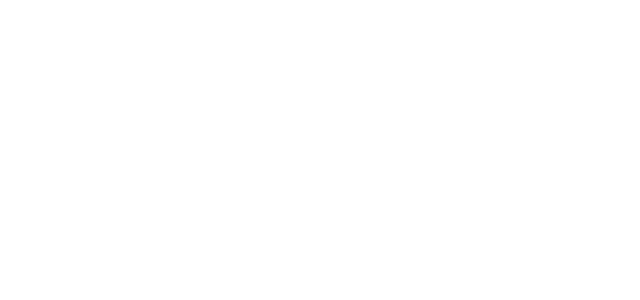
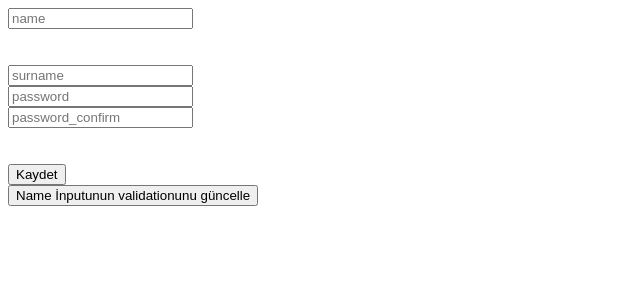
Before and after one commit to ommer1321/my-angular-project, an Angular app: page / in a window 1280 px wide. Shown: the top 300 px of the page, without its empty margins (0-640 px from the left). Built offline with nearby package versions, Linux system fonts and the light colour scheme.

Commit message:
ders - 16

```diff
--- a/src/app/app.component.ts
+++ b/src/app/app.component.ts
@@ -96,6 +96,17 @@
 <!-- Ders 14  -->
 
 
+
+<!-- Ders 16  -->
+<app-built-in-validations></app-built-in-validations>
+
+
+<!-- Ders 16  -->
+
+
+
+
+
   `,
   styleUrls: ['./app.component.scss'],
 })
--- a/src/app/app.module.ts
+++ b/src/app/app.module.ts
@@ -24,6 +24,7 @@
 import { ComponentLifeCycleHooksComponent } from './component-life-cycle-hooks/component-life-cycle-hooks.component';
 import { TemplateDrivenFormComponent } from './template-driven-form/template-driven-form.component';
 import { ModelDrivenFormComponent } from './model-driven-form/model-driven-form.component';
+import { BuiltInValidationsComponent } from './validations/built-in-validations/built-in-validations.component';
 
 @NgModule({
   declarations: [
@@ -47,7 +48,8 @@
     PrComponent,
     ComponentLifeCycleHooksComponent,
     TemplateDrivenFormComponent,
-    ModelDrivenFormComponent
+    ModelDrivenFormComponent,
+    BuiltInValidationsComponent
   ],
   imports: [
     BrowserModule,
--- /dev/null
+++ b/src/app/clases/custom-validation-with-match.ts
@@ -0,0 +1,29 @@
+// kural-1453
+// bu validation ile iki farklı field alanı karşılaştırıp (password confirm gibi) bize validate eden bir validation yazıyoruz
+//burada onemli olan controllere ulaşabilmektir bunuda validationu controllere değil formgroup'a vermek ile oluyor  matchPaswordValidator validatıonu biz bu sefer iki formcontrol için oluşturduğumuz form group'a verdik ve bu sayede formControllerede abstractControlden oluşturduğımuz control değişkeninden ulaşabildik
+//
+//
+// 1321
+// calısmıyor izle tekrardan
+////video 16 dk40
+
+
+import { AbstractControl, ValidationErrors, ValidatorFn } from '@angular/forms';
+
+export function matchPaswordValidator(): ValidatorFn {
+
+  return (control: AbstractControl): ValidationErrors | null => {
+
+    const password: string = control.get('password').value;
+    const password_confirm: string = control.get('password_confirm').value;
+
+    if (password !== password_confirm) {
+
+      return { nomatch: true };
+
+    }
+
+    return null ;
+
+  };
+}
--- /dev/null
+++ b/src/app/clases/custom-validation-with-parameters.ts
@@ -0,0 +1,36 @@
+import { AbstractControl, ValidationErrors, ValidatorFn } from "@angular/forms";
+
+// kural-1453
+// öncelikle bir class oluşturuyoruz daha sonra aşağıdaki gibi bir function oluşturuyoruz
+// bu function'a bir parametre ekliyoruz ve ValidatorFn türünde bir döndürme yapmak için ValidatorFn ekliyoruz (fonksiyon imzası barındırıyor bundan kaynaklı ekliyoruz)
+// daha sonra return içine bir fonksiyon yazıyoruz ve bu fonksiyon bize parametresiz fonksiyonda yaptığı işlemlerin aynısını yapıyor
+//
+// Chat Gpt
+//
+// import { AbstractControl, ValidationErrors, ValidatorFn } from '@angular/forms'; satırı, Angular form doğrulama özelliklerini kullanmak için gerekli olan modülleri içeri aktarır.
+// maxLetterCounterValidator adlı bir fonksiyon tanımlanır. Bu fonksiyon, bir sayı (count) alır ve ValidatorFn türünde bir işlev döndürür. ValidatorFn, form kontrolünün geçerliliğini denetlemek için kullanılan bir türdür.
+// Dönen işlev, aslında bir başka anonim ok işlevidir. Bu işlev, form kontrolünün değerini alır.
+// Eğer form kontrolünün değeri belirli bir sayıdan fazla karakter içeriyorsa, bir doğrulama hatası nesnesi döndürülür (maxLetterCounterValidator: true).
+// Eğer metin uzunluğu sınıra uymuyorsa, null döndürülür, yani herhangi bir doğrulama hatası olmadığı anlamına gelir.
+//
+
+
+
+
+
+export function maxLetterCounterValidator( count : number):ValidatorFn {
+
+
+    return (control : AbstractControl) : ValidationErrors | null => {
+         const value= control.value;
+
+
+        if (value.length > count) {
+            return { maxLetterCounterValidator: true };
+          }
+
+          return null;
+
+
+    }
+}
--- /dev/null
+++ b/src/app/clases/custom-validation.ts
@@ -0,0 +1,34 @@
+import { AbstractControl, ValidationErrors } from '@angular/forms';
+
+// kural-1453
+// minFiveLetterValidator burada bir custom parametresiz bir validation oluşturduk
+// ilk olarak class oluşturuyoruz
+// daha sonra bir function ouşturuyoruz ve  AbstractControl sınıfından bir değişken referans ediyoruz (control: AbstractControl)
+// daha sonra return olarak ValidationErrors türünden nesne yada null dönen bir function (ValidationErrors | null)
+// daha sonra controldan aldığımız veriyi bir değişkene atıyoruz ve işlemler validation methodumuzu oluşturuyoruz
+// ve sonunda  return edip durumu kullanacağımız sayfada ilk olarak import edip sonra kullanıyoruz
+// import { minFiveLetterValidator } from 'src/app/clases/custom-validation';
+//
+// örn :
+//
+//   constructor(private formBuilder:FormBuilder){
+// this.frm = formBuilder.group({
+//     name:["",[Validators.required,Validators.minLength(3), minFiveLetterValidator]],
+//     surname:["",Validators.required]
+
+//   });
+//
+//
+//
+
+
+// *1
+export function minFiveLetterValidator(  control: AbstractControl): ValidationErrors | null {
+  const value = control.value;
+
+  if (value.length <= 5) {
+    return { minFiveLetterValidator: true };
+  }
+
+  return null;
+}
--- /dev/null
+++ b/src/app/validations/built-in-validations/built-in-validations.component.ts
@@ -0,0 +1,125 @@
+import { Component } from '@angular/core';
+import { FormBuilder, FormGroup, Validators } from '@angular/forms';
+import { minFiveLetterValidator } from 'src/app/clases/custom-validation';
+import { matchPaswordValidator } from 'src/app/clases/custom-validation-with-match';
+import { maxLetterCounterValidator } from 'src/app/clases/custom-validation-with-parameters';
+// kural-1453
+// ilk olarak form oluşturuyoruz ve formu formda formGrup sınıfından oluşturuyoruz
+// daha sonra formcontrolname ile input değperlerini belirliyoruz
+// daha sonra formdan veri alabilmek için il formGruop sınıfndan bir nesne oluşturuyoruz frm adında
+// daha sonra constructor oluşturuyoruz ve formBuilder sınıfndan oluşturuyoruz bunu formbuilder adında
+// dah sonra constructıor içinde bu form builder nesnesini çağırıp group metodu içinde fieldları yani inputları oluşturuyoruz ve bunu frm nesnesine atıyoruz
+// daha sonra oluşturduğumuz fieldlar içinde validation tanımlamaları yapıyoruz
+// daha sonra bu fieldları *1 örneği gibi  property oluşturuyoruz template de erişebilmek için
+// daha sonra template içinde if directive'i ile şart koşarak örnekteki  *2 gibi ekrana basıyoruz eğer validation şartlara uymuyor ise ekranda gözüküyor
+//
+// setValidators *3 sayesinde biz var olan validation kurallarının üzerine yeni bir validation kuralları yazabiliyoruz ve eski kurallar tamamı kalkıyor ama işlemin gerçekleşmesi için ilgili validasyonun yapıldığı input vb tekrar tetiklenmesi gerek bunun içinde bi updateValueAndValidity() methodu ile bunu yapıyoruz ayrıca clearValidators() sayesinde var olan validationları kaldırabiliyoruz
+//
+// clases/custom-validation.ts 'e git (minFiveLetterValidator)
+//
+// clases/custom-validation-with-parameters.ts 'e git (maxLetterCounterValidator(10))
+//
+
+
+
+
+
+@Component({
+  selector: 'app-built-in-validations',
+  template: `
+    <form [formGroup]="frm" (submit)="submit_click()" >
+
+      <input type="text" name="" placeholder="name" formControlName="name" id="" /><br />
+      <!-- *2 -->
+      <span *ngIf="!name.valid && (name.dirty || name.touched)">{{name.errors | json}}</span>
+<br><br />
+      <input type="text" name="" placeholder="surname" formControlName="surname" id="" /><br />
+
+      <div formGroupName="security">
+
+        <input type="text" name="" placeholder="password" formControlName="password" id="" /><br />
+
+        <input type="text" name="" placeholder="password_confirm" formControlName="password_confirm" id="" /><br />
+      </div>
+      <span *ngIf="!security.valid && (security.get('password').dirty || security.get('password').touched)" >{{security.get('password').errors   | json}}</span>
+      <span *ngIf="!security.valid && (security.get('password_confirm').dirty || security.get('password_confirm').touched)" >{{security.get('password_confirm').errors   | json}}</span>
+
+     <!-- {{security.get('password').value}} -->
+
+      <span *ngIf="!surname.valid && (surname.dirty || surname.touched)" >{{surname.errors   | json}}</span>
+<br>
+<br />
+
+      <input type="submit" value="Kaydet" />
+    </form>
+    <button (click)="set_validator_func()">Name İnputunun validationunu güncelle</button>
+
+
+  `,
+})
+export class BuiltInValidationsComponent {
+  frm:FormGroup;
+
+
+  constructor(private formBuilder:FormBuilder){
+this.frm = formBuilder.group({
+  name:["",[Validators.required,Validators.minLength(3), minFiveLetterValidator , maxLetterCounterValidator(10)]],
+  surname:["",Validators.required],
+
+  security: formBuilder.group({
+    password:['',Validators.required],
+    password_confirm:['',Validators.required],
+
+
+  },matchPaswordValidator)
+
+
+});
+
+
+  }
+
+  // *1
+  // bunlar property template de erişebilmek için oluşturuyoruz
+  get name(){
+  return this.frm.get('name');
+  }
+
+
+  get surname(){
+    return this.frm.get('surname');
+    }
+
+  get password(){
+      return this.frm.get('password');
+      }
+
+  get password_confirm(){
+        return this.frm.get('password_confirm');
+        }
+        get security(){
+          return this.frm.get('security');
+          }
+
+
+
+
+
+  submit_click(){
+    // console.log(this.frm.get('name').valid);
+
+    // console.log(this.frm.get('name').valid);
+    console.log(this.frm.valid);
+
+
+
+  }
+  set_validator_func(){
+    // *3
+this.frm.get('name').setValidators([Validators.required])
+
+// this.frm.get('name').clearValidators();
+
+this.frm.get('name').updateValueAndValidity();
+  }
+}
```
